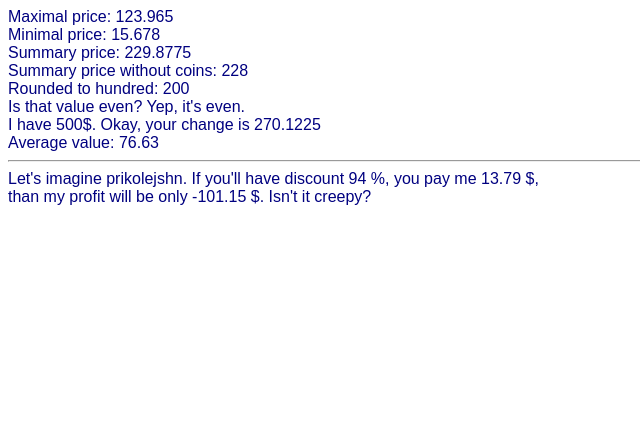
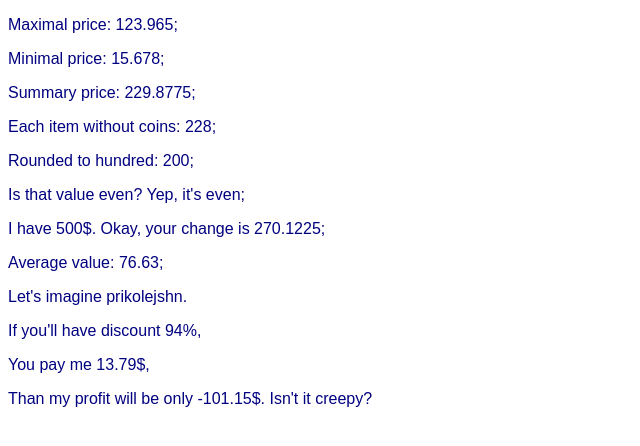
Before and after one commit to Coffeeman314/JavaScriptTraining, a plain HTML site: page index.html in a window 1280 px wide. Shown: the whole page, without its empty margins (0-640 px from the left). Drawn offline with Linux system fonts and the light colour scheme.

Commit message:
trello refactoring

```diff
--- a/index.html
+++ b/index.html
@@ -7,6 +7,7 @@
 
 </head>
 <body>
+  <div id="container" style="width: 100vw; height: 100vh;"></div>
 
   <script src="index.js"></script>
 </body>
--- a/index.js
+++ b/index.js
@@ -1,60 +1,45 @@
-// primeData
 const burrito = 15.678;
 const steak = 123.965;
 const ramen = 90.2345;
 
-// exercise 1
 const maxPrice = Math.max(burrito, steak, ramen);
 console.log(Math.max(burrito, steak, ramen));
 
-// document.writeIn(<p>'some text'</p>)
-// exercise 2
 const minPrice = Math.min(burrito, steak, ramen);
 console.log(minPrice);
 
-// exercise 3
 const sumPrices = burrito + ramen + steak;
 console.log(sumPrices);
 
-// exercise 4
 const floorBurrito = Math.floor(burrito);
 const floorSteak = Math.floor(steak);
 const floorRamen = Math.floor(ramen);
 const sumFloorFood = floorBurrito + floorSteak + floorRamen;
 console.log(sumFloorFood);
 
-// exercise 6
 const preRound = sumFloorFood / 100;
 const roundToHundred = Math.round(preRound) * 100;
 console.log(roundToHundred);
 
-// const preRound = sumFloorFood/100
-// const roundToHundred = Math.ceil (preRound)*100
-// console.log (roundToHundred)
+function testNum(sumFloorFood) {
 
-// exercise 7
+  if (sumFloorFood % 2 === 0) {
+    return "Yep, it's even";
+  } else {
+    return "Emm, nope...";
+  }
 
-function testNum(sumFloorFood) {
-  let result;
-  if (sumFloorFood % 2 == 0) {
-    result = "Yep, it's even.";
-  } else {
-    result = "Emm, nope...";
-  }
-  return result;
 }
 console.log(testNum(sumFloorFood));
 
-// exercise 8
 const takeAll = burrito + steak + ramen;
-const keepTheChangeBitch = 500 - takeAll;
+const money = 500;
+const keepTheChangeBitch = money - takeAll;
 console.log(keepTheChangeBitch);
 
-// exercise 9
 const averageValue = takeAll / 3;
 console.log(averageValue.toFixed(2));
 
-// exercise 10
 const discount = Math.round(Math.random() * 100);
 
 const cost = takeAll / 2;
@@ -65,46 +50,18 @@ console.log(needToPay.toFixed(2));
 const profit = cost - discountValue;
 console.log(profit.toFixed(2));
 
-// last part
-document.writeln("Maximal price:");
-document.writeln(maxPrice);
-document.writeln("<br/>");
-
-document.writeln("Minimal price:");
-document.writeln(minPrice);
-document.writeln("<br/>");
-
-document.writeln("Summary price:");
-document.writeln(sumPrices);
-document.writeln("<br/>");
-
-document.writeln("Summary price without coins:");
-document.writeln(sumFloorFood);
-document.writeln("<br/>");
-
-document.writeln("Rounded to hundred:");
-document.writeln(roundToHundred);
-document.writeln("<br/>");
-
-document.writeln("Is that value even?");
-document.writeln(testNum(sumFloorFood));
-document.writeln("<br/>");
-
-document.writeln("I have 500$. Okay, your change is");
-document.writeln(keepTheChangeBitch);
-document.writeln("<br/>");
-
-document.writeln("Average value:");
-document.writeln(averageValue.toFixed(2));
-document.writeln("<hr/>");
-
-document.writeln("Let's imagine prikolejshn. If you'll have discount");
-document.writeln(discount);
-
-document.writeln("%, you pay me");
-document.writeln(needToPay.toFixed(2));
-document.writeln("$,")
-document.writeln("<br/>");
-document.writeln("than my profit will be only");
-document.writeln(profit.toFixed(2));
-document.writeln("$. Isn't it creepy?");
+let container=document.querySelector("#container");
+container.innerHTML=`
+<p>Maximal price: ${maxPrice};</p>
+<p>Minimal price: ${minPrice};</p>
+<p>Summary price: ${sumPrices};</p>
+<p>Each item without coins: ${sumFloorFood};</p>
+<p>Rounded to hundred: ${roundToHundred};</p>
+<p>Is that value even? ${testNum(sumFloorFood)};</p>
+<p>I have 500$. Okay, your change is ${keepTheChangeBitch};</p>
+<p>Average value: ${averageValue.toFixed(2)};</p>
+<p>Let's imagine prikolejshn.</p>
+<p>If you'll have discount ${discount}%,</p>
+<p>You pay me ${needToPay.toFixed(2)}$,<p>
+<p>Than my profit will be only ${profit.toFixed(2)}$. Isn't it creepy?<p>
+`;
```
